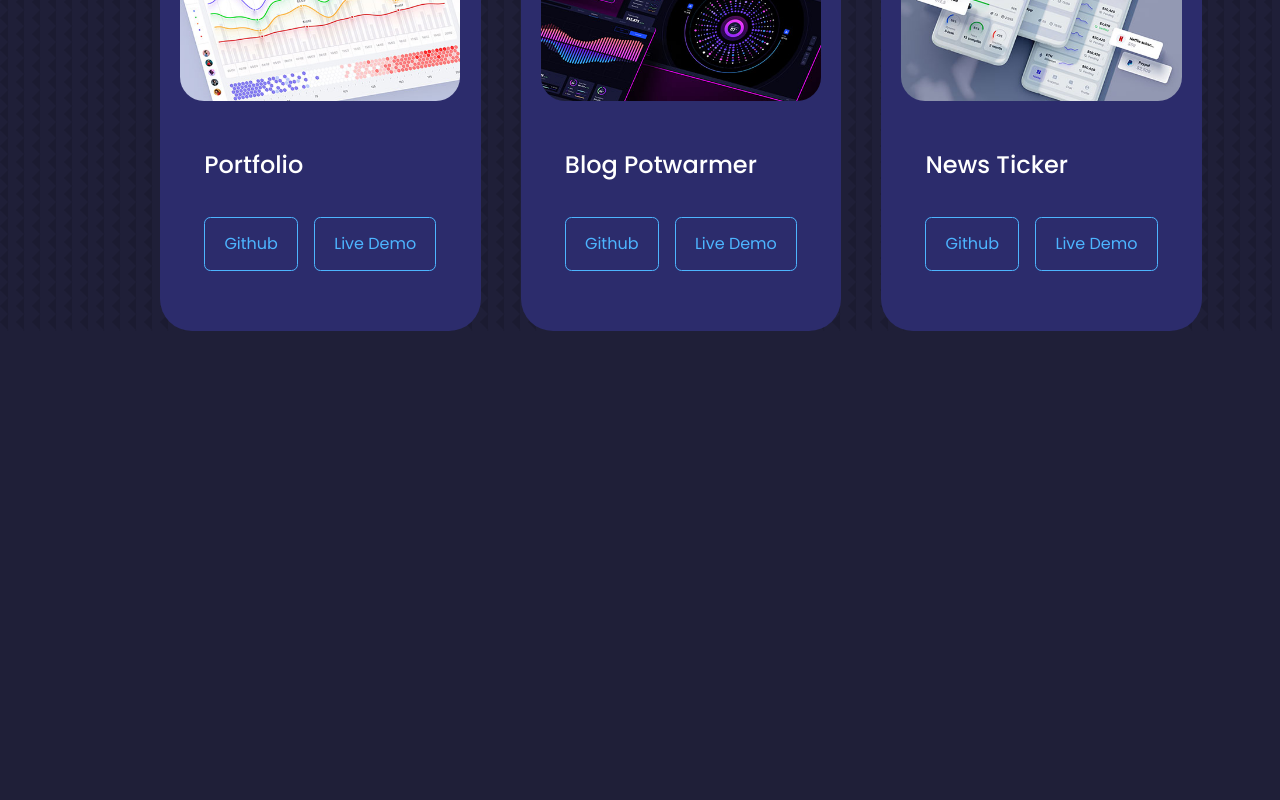
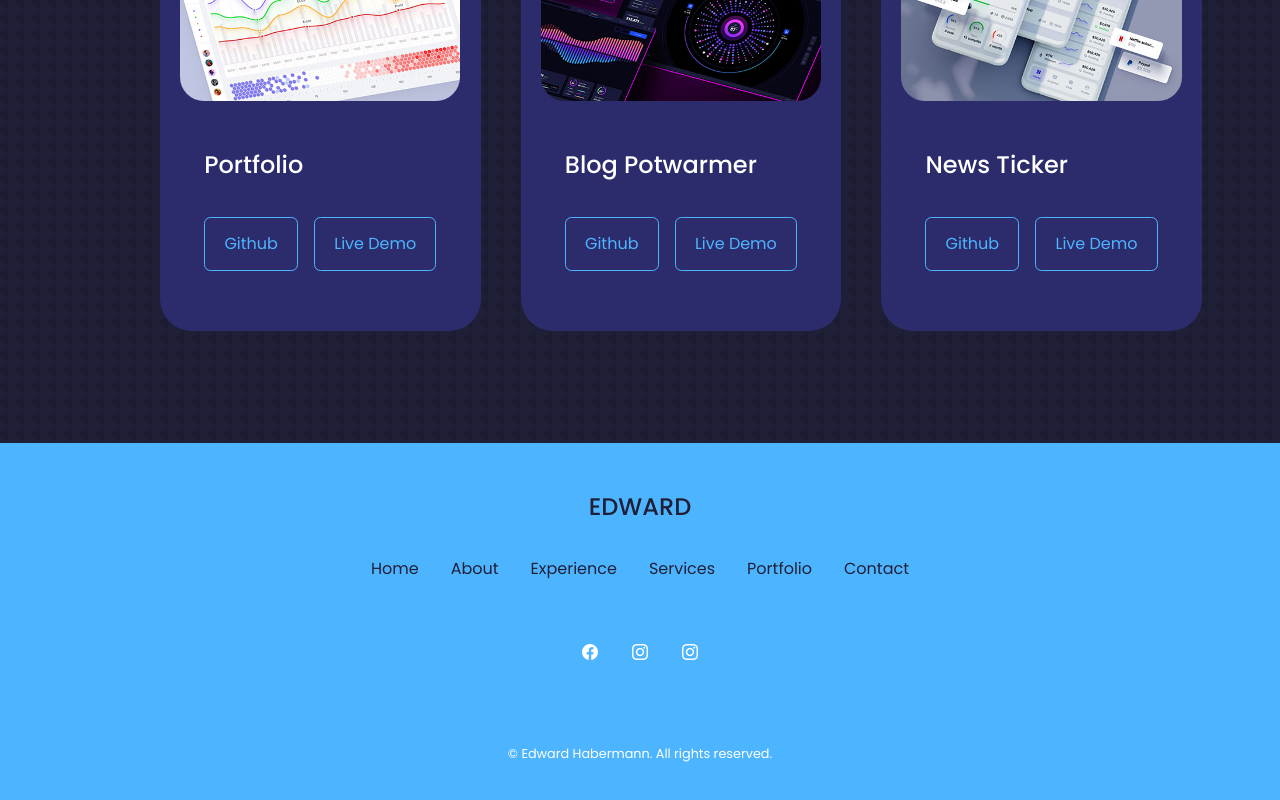
Before and after one commit to eddc1/Portfolio-Edward-Habermann, a Vue app in the folder Portfolio-Edward/: page / in a window 1280 px wide. Shown: the part 3542-4342 px from the top of the page. Before the commit the page ends 3873 px from the top, so only its background shows below. Built offline with nearby package versions, Linux system fonts and the light colour scheme.

Commit message:
Hinzugefügt wurde Footer.vue
Hinzugefügt wurde die Komponente Footer.vue.

```diff
--- a/Portfolio-Edward/src/App.vue
+++ b/Portfolio-Edward/src/App.vue
@@ -8,8 +8,8 @@
     <Services />
     <Portfolio />
     <!-- <Testimonials />
-    <Contact />
-    <Footer />   -->
+    <Contact />  -->
+    <Footer />
   </div>
 
 </template>
@@ -26,7 +26,7 @@ import Services from './components/Services.vue';
 import Portfolio from './components/Portfolio.vue';
 // import Testimonials from './components/testimonials/Testimonials';
 // import Contact from './components/contact/Contact';
-// import Footer from './components/footer/Footer';
+import Footer from './components/Footer.vue';
 
 
 export default defineComponent({
@@ -40,7 +40,7 @@ export default defineComponent({
     Portfolio,
     // Testimonials,
     // Contact,
-    // Footer,
+    Footer,
   },
 });
 </script>
--- /dev/null
+++ b/Portfolio-Edward/src/components/Footer.vue
@@ -0,0 +1,96 @@
+<template>
+    <div class="footer">
+      <div class="container mx-auto">
+        <a href="#home" class="footer__logo text-2xl font-medium mb-8 inline-block">
+          EDWARD
+        </a>
+
+        <ul class="premalinks flex flex-wrap justify-center gap-8 mb-3">
+          <li v-for="(link, index) in links" :key="index">
+            <a :href="link.url">{{ link.text }}</a>
+          </li>
+        </ul>
+
+        <div class="footer__socials flex justify-center gap-4 mb-16">
+          <a href="https://facebook.com" target="_blank" rel="noopener noreferrer" class="p-2 rounded-full bg-bg">
+            <i class="bi bi-facebook"></i>
+          </a>
+          <a href="https://instagram.com" target="_blank" rel="noopener noreferrer" class="p-2 rounded-full bg-bg">
+            <i class="bi bi-instagram"></i>
+          </a>
+          <a href="https://twwitter.com" target="_blank" rel="noopener noreferrer" class="p-2 rounded-full bg-bg">
+            <i class="bi bi-instagram"></i>
+          </a>
+        </div>
+
+        <div class="footer__copyright">
+          <small>&copy; Edward Habermann. All rights reserved.</small>
+        </div>
+      </div>
+    </div>
+  </template>
+
+  <script lang="ts">
+  import { defineComponent } from 'vue';
+
+  export default defineComponent({
+    name: 'Footer',
+    data() {
+      return {
+        links: [
+          { text: 'Home', url: '#home' },
+          { text: 'About', url: '#about' },
+          { text: 'Experience', url: '#experience' },
+          { text: 'Services', url: '#services' },
+          { text: 'Portfolio', url: '#portfolio' },
+          { text: 'Contact', url: '#contact' },
+        ],
+      };
+    },
+  });
+  </script>
+
+  <style scoped>
+
+.footer {
+    background: var(--color-primary);
+    padding: 3rem;
+    text-align: center;
+    font-size: 0,9rem;
+    margin-top: 7rem;
+}
+.footer a {
+    color: var(--color-bg);
+  }
+
+  .footer__logo {
+    margin-bottom: 2rem;
+  }
+
+  .premalinks {
+    margin: 0 auto 3rem;
+  }
+
+  .footer__socials a {
+    color: var(--color-white);
+    border-radius: 0.7rem;
+    border: 1px solid transparent;
+  }
+
+  .footer__socials a:hover {
+    background: transparent;
+    color: var(--color-bg);
+    border-color: var(--color-bg);
+  }
+
+  @media screen and (max-width: 600px) {
+    .premalinks {
+      flex-direction: column;
+      gap: 1.5rem;
+    }
+
+    .footer__socials {
+      margin-bottom: 2.6rem;
+    }
+  }
+  </style>
```
